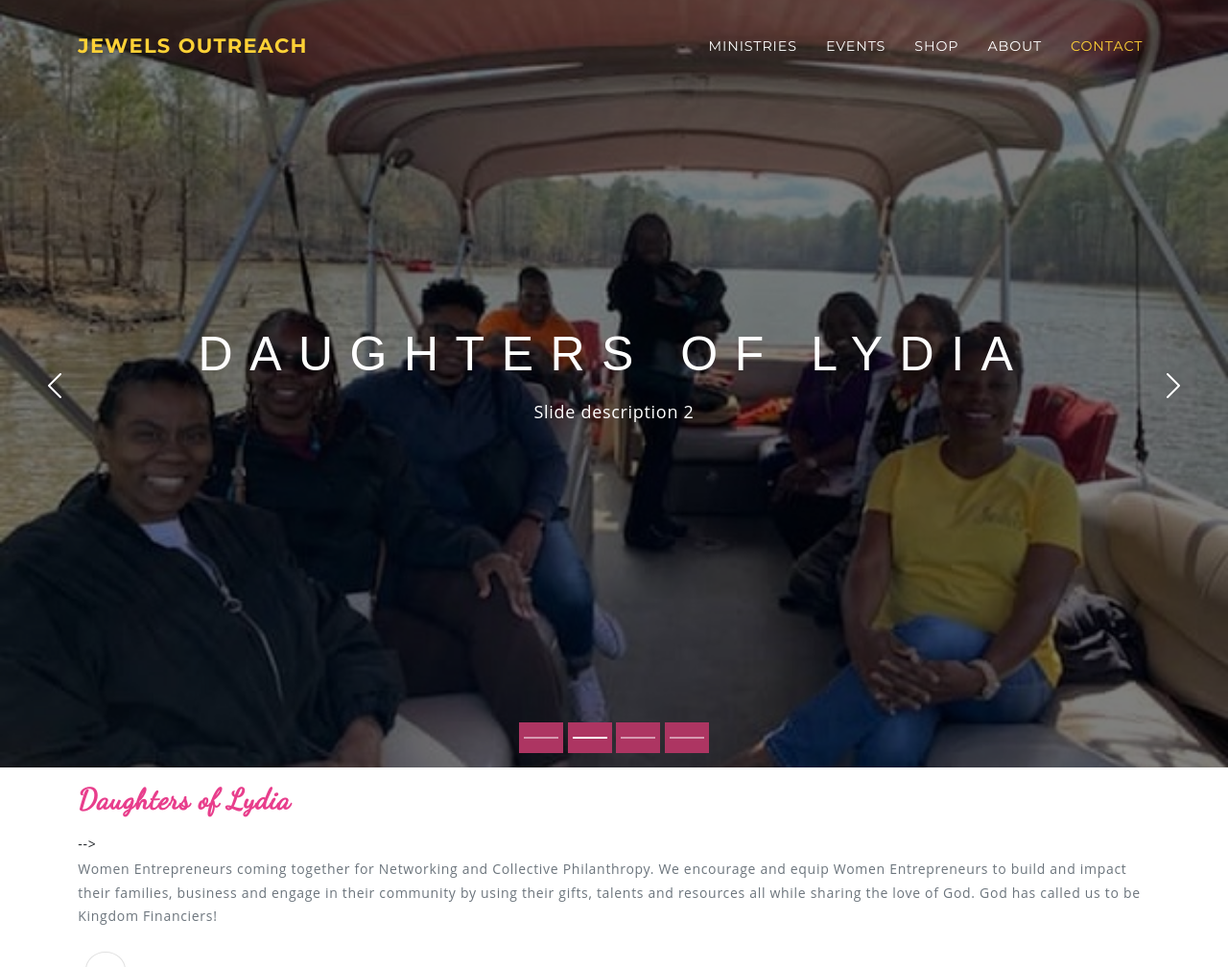
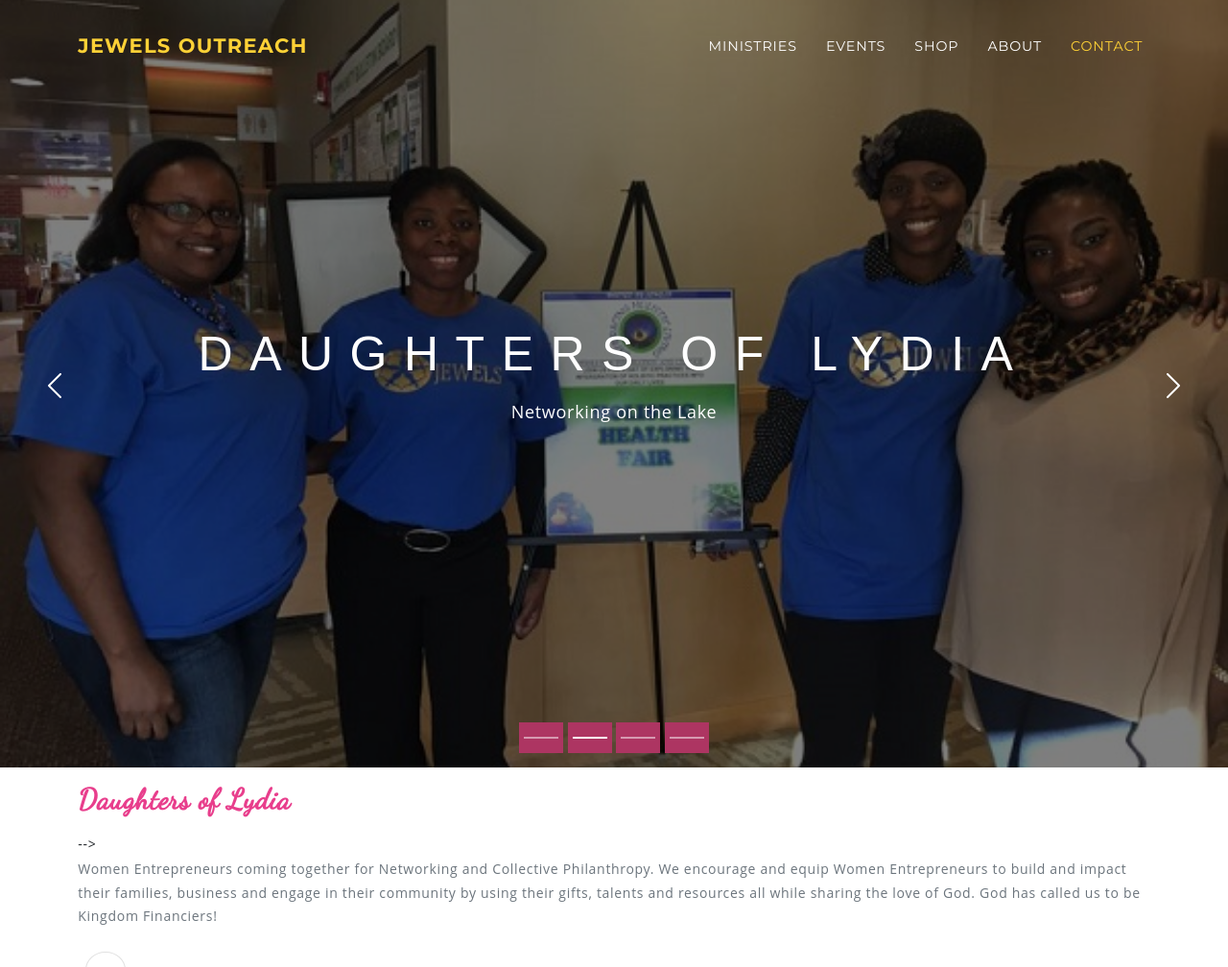
Before and after one commit to lamanaml/jewelsoutreach, a PHP site: page /lydia.php in a window 1280 px wide. Shown: the top 1008 px of the page at 96% size. Run offline with PHP 8.4, Linux system fonts and the light colour scheme; some libraries are stand-ins or nearby versions; some web fonts are replaced.

Commit message:
updated slideshow

```diff
--- a/lydia.php
+++ b/lydia.php
@@ -83,13 +83,13 @@
             <div class="caption">
               <div class="title">Daughters of Lydia</div>
               <div class="text">
-                <p>Slide description 2</p>
+                <p>Networking on the Lake</p>
               </div>
 
             </div>
           </div>
           <div class="image-container">
-            <img src="assets/img/events/gallery/2.jpg" alt="" class="image" />
+            <img src="assets/img/events/gallery/5.jpg" alt="" class="image" />
           </div>
         </div>
         <div class="slide">
@@ -97,13 +97,13 @@
             <div class="caption">
               <div class="title">Daughters of Lydia</div>
               <div class="text">
-                <p>Slide description 3</p>
+                <p>Health Fair</p>
               </div>
 
             </div>
           </div>
           <div class="image-container">
-            <img src="assets/img/events/gallery/3.jpg" alt="" class="image" />
+            <img src="assets/img/events/gallery/72400878_2247196888904619_8970080558231060480_n.jpg" alt="" class="image" />
           </div>
         </div>
         <div class="slide">
@@ -111,7 +111,7 @@
             <div class="caption">
               <div class="title">Daughters of Lydia</div>
               <div class="text">
-                <p>Slide description 4</p>
+                <p>Fellowship in the Park</p>
               </div>
 
             </div>
```
